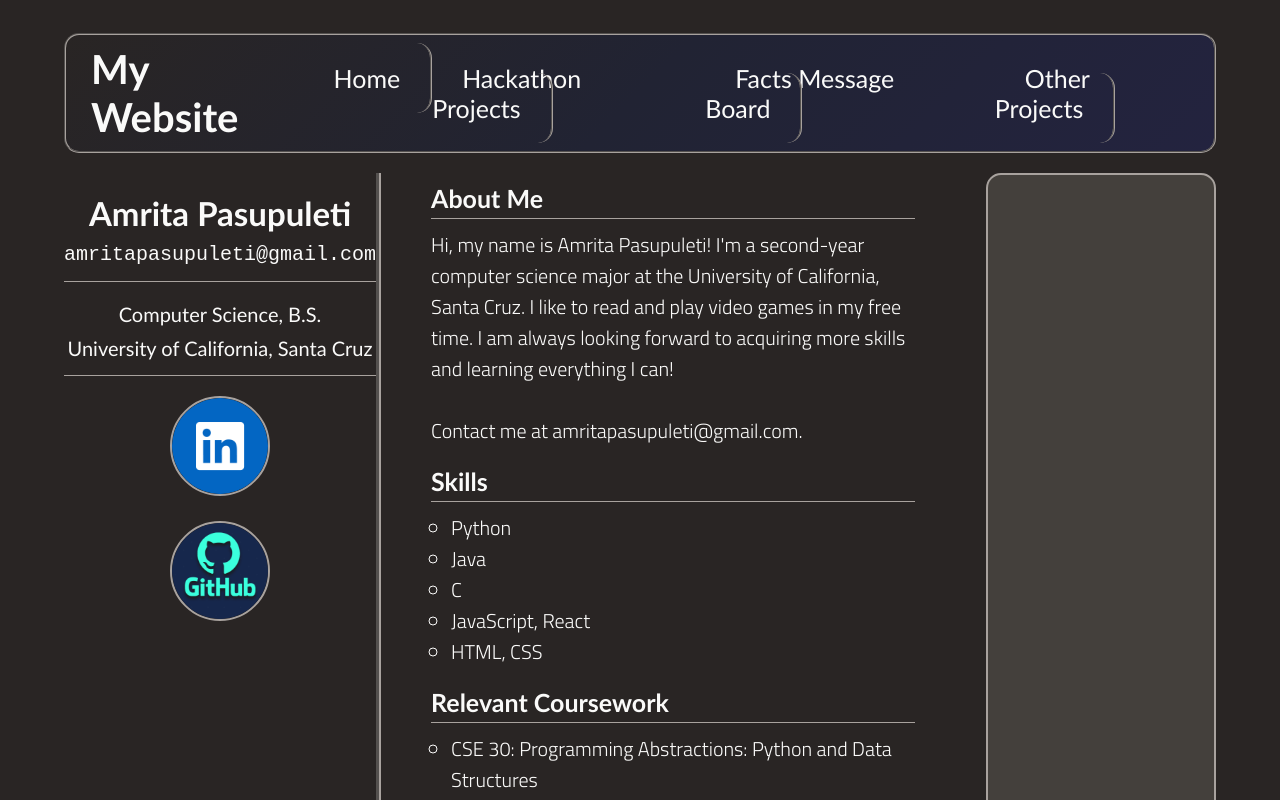
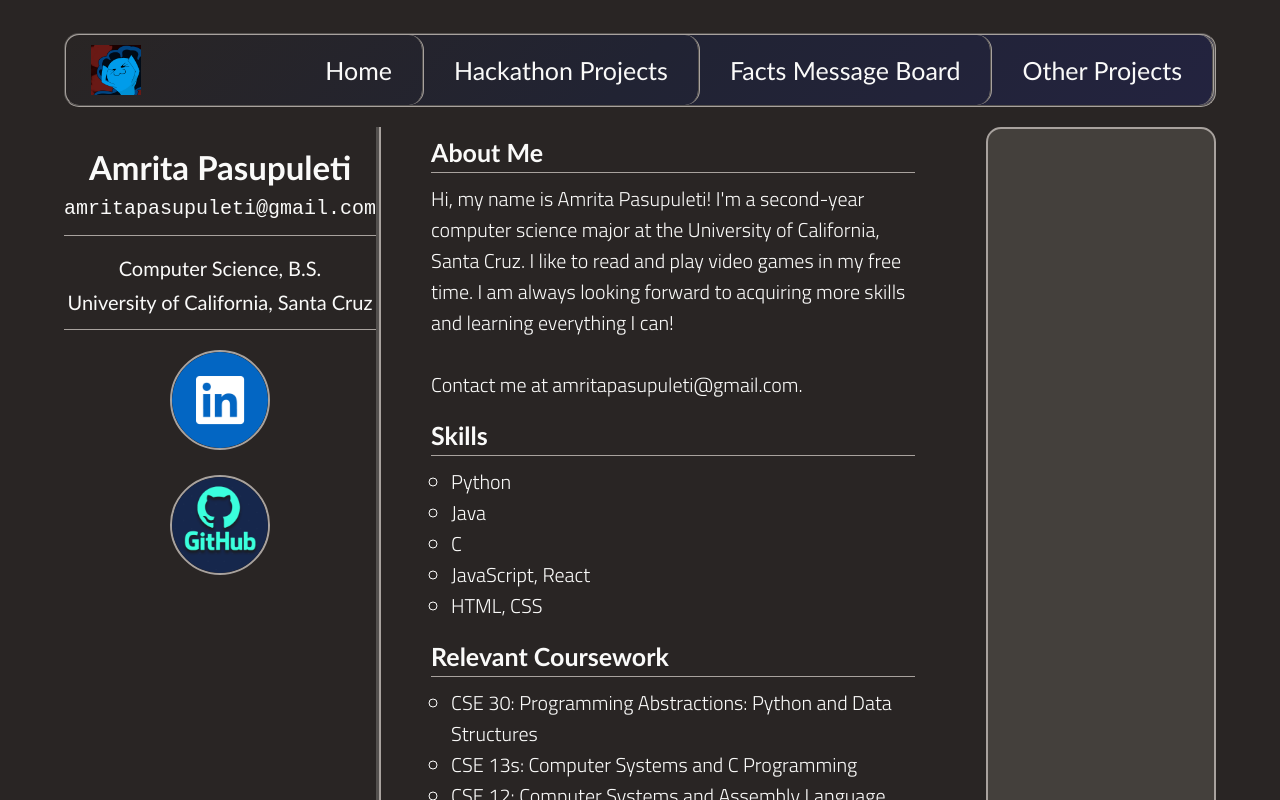
Before and after one commit to amrita-pasupuleti/Portfolio-Website, a React (Create React App) app: page / in a window 1280 px wide. Shown: the top 800 px of the page. Built offline with nearby package versions, Linux system fonts and the light colour scheme; a web font is replaced by a local one.

Commit message:
added logo

```diff
--- a/src/Navbar.js
+++ b/src/Navbar.js
@@ -1,10 +1,11 @@
 import React from "react";
 import { Link } from "react-router-dom";
+import logo from "./mainpfp.png";
 
 function Navbar() {
   return (
     <nav className="navbar">
-      <h1 className="navtitle">My Website</h1>
+      <img src={logo} height={50} width={50} alt="logo" />
       <ul className="navlinks">
         <li>
           <Link to="/">Home</Link>
--- a/src/style.css
+++ b/src/style.css
@@ -11,6 +11,10 @@
   margin-bottom: 20px;
   margin-top: -15px;
   background-image: linear-gradient(135deg, #292524, #212333, #23233f);
+}
+
+.navbar img {
+  margin: 10px 0 10px 0;
 }
 
 .navtitle {
```
Also changed, not shown: src/mainpfp.png (added).
